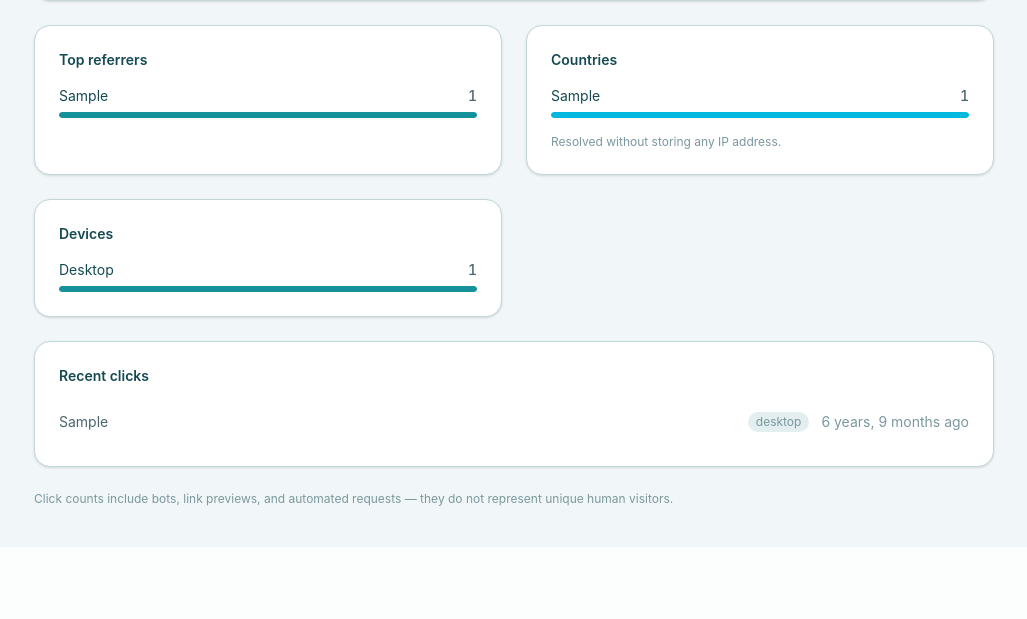
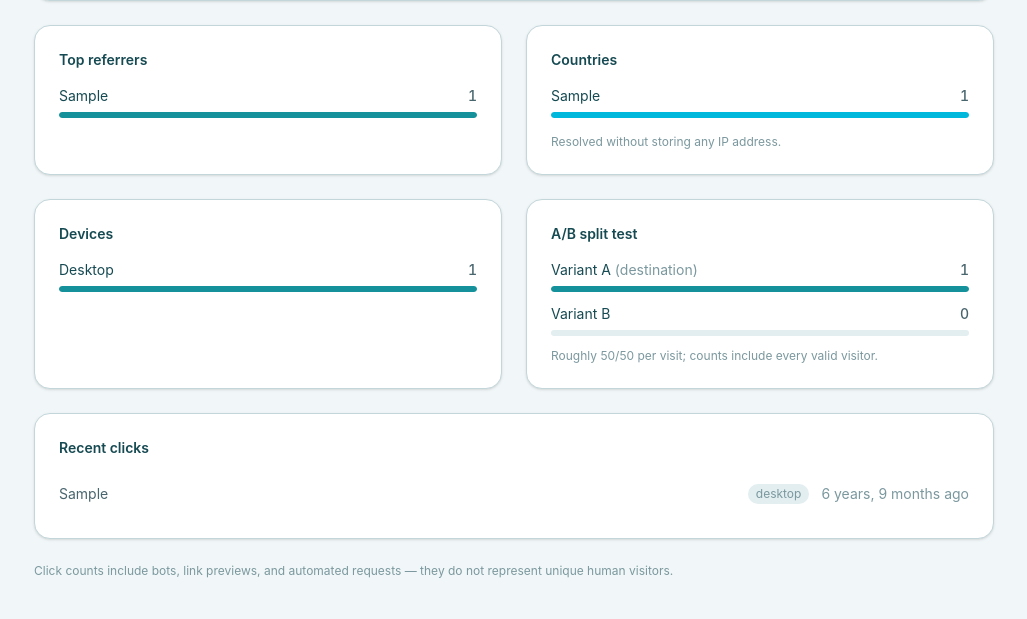
Before and after one commit to t7spotter/Retie, a Django app: page /dashboard/links/000/analytics/?bots=1 in a window 1280 px wide. Shown: the part 689-1308 px from the top of the page, without its empty margins (126-1153 px from the left). Before the commit the page ends 1195 px from the top, so only its background shows below. Run offline with Django 5.2, Linux system fonts and the light colour scheme; a user stored in the database is signed in; tables that the repository leaves empty hold one stand-in row (values such as "Sample post"); parts of the project's set-up code (start-up, migrations or seed data) failed here and were passed over.

Commit message:
feat: A/B split testing with per-variant click counts
Optional variant_b destination per link (edit/create, API field, MCP
arg): redirect_view flips a fair coin, stores the served variant on the
click event, and always 302s while a test runs so browsers can't cache
one arm. Analytics detail page shows an A/B card and the CSV export
gains variant rows via the new variant_breakdown query.

```diff
--- a/analytics/models.py
+++ b/analytics/models.py
@@ -30,6 +30,9 @@ class ClickEvent(models.Model):
         # analytics never outlive the links they describe.
     )
     created_at = models.DateTimeField(auto_now_add=True, db_index=True)
+    # A/B variant actually served on this click ("a" = the main
+    # destination, always recorded even when the link has no test).
+    variant = models.CharField(max_length=1, choices=[("a", "A"), ("b", "B")], default="a")
     referrer = models.URLField(max_length=2048, blank=True, default="")
     device = models.CharField(
         max_length=16,
--- a/analytics/queries.py
+++ b/analytics/queries.py
@@ -55,7 +55,7 @@ def looks_like_bot(user_agent: str) -> bool:
     return any(token in ua for token in BOT_UA_TOKENS)
 
 
-def record_click(link, request) -> ClickEvent:
+def record_click(link, request, variant: str = "a") -> ClickEvent:
     """Persist one redirect event for `link`.
 
     The referrer is only stored when sent by the browser; the IP address is
@@ -68,6 +68,7 @@ def record_click(link, request) -> ClickEvent:
 
     return ClickEvent.objects.create(
         link=link,
+        variant=variant,
         referrer=request.META.get("HTTP_REFERER", "")[:2048],
         device=device_category(user_agent),
         country=country_for(request.META.get("REMOTE_ADDR", "")),
@@ -149,6 +150,17 @@ def device_breakdown(user, link=None, include_bots: bool = False) -> dict:
     return {row["device"]: row["count"] for row in rows}
 
 
+def variant_breakdown(user, link=None, include_bots: bool = False) -> dict:
+    """Click counts per A/B variant actually served ("a", "b"), if any."""
+    clicks = ClickEvent.objects.filter(link__user=user)
+    if link is not None:
+        clicks = clicks.filter(link=link)
+    if not include_bots:
+        clicks = clicks.exclude(is_bot=True)
+    rows = clicks.values("variant").annotate(count=Count("id"))
+    return {row["variant"]: row["count"] for row in rows}
+
+
 def country_breakdown(user, link=None, limit: int = 8, include_bots: bool = False) -> list:
     """Top countries among recorded clicks (by two-letter code).
 
--- a/analytics/views.py
+++ b/analytics/views.py
@@ -23,10 +23,13 @@ def link_analytics(request, code):
     series = queries.clicks_over_time(request.user, days=30, link=link, include_bots=include_bots)
     referrers = queries.referrer_breakdown(request.user, link=link, limit=10, include_bots=include_bots)
     max_referrer_count = max((row["count"] for row in referrers), default=0)
+    variants = queries.variant_breakdown(request.user, link=link, include_bots=include_bots) if link.variant_b else {}
 
     context = {
         "link": link,
         "bots": include_bots,
+        "variant_a_count": variants.get("a", 0),
+        "variant_b_count": variants.get("b", 0),
         "total_clicks": link.clicks.count(),
         "bot_clicks": link.clicks.filter(is_bot=True).count(),
         "total_clicks_30": sum(point["clicks"] for point in series),
@@ -113,9 +116,12 @@ def link_analytics_csv(request, code):
 
     for row in queries.referrer_breakdown(request.user, link=link, limit=20):
         writer.writerow(["referrer", row["referrer"], row["count"]])
-    for device, count in queries.device_breakdown(request.user, link=link).items():
-        writer.writerow(["device", device, count])
+    for for_device, count in queries.device_breakdown(request.user, link=link).items():
+        writer.writerow(["device", for_device, count])
     for row in queries.country_breakdown(request.user, link=link, limit=20):
         writer.writerow(["country", row["country"], row["count"]])
+    if link.variant_b:
+        for variant, count in sorted(queries.variant_breakdown(request.user, link=link).items()):
+            writer.writerow(["variant", variant, count])
     writer.writerow(["meta", "total_clicks_non_bot", link.clicks.filter(is_bot=False).count()])
     return response
--- a/links/mcp.py
+++ b/links/mcp.py
@@ -112,6 +112,9 @@ def tool_create_link(user, args: dict) -> dict:
             from django.contrib.auth.hashers import make_password
 
             payload["password_hash"] = make_password(cleaned["password"])
+        if args.get("variant_b"):
+            from .models import validate_destination
+            payload["variant_b"] = validate_destination(str(args["variant_b"]))
         goes_live = _parse_expires(args["goes_live_at"], "goes_live_at") if args.get("goes_live_at") else None
         if goes_live is not None:
             payload["goes_live_at"] = goes_live
@@ -143,6 +146,7 @@ def tool_create_link(user, args: dict) -> dict:
         "notes": link.notes,
         "expires_at": link.expires_at,
         "goes_live_at": link.goes_live_at,
+        "variant_b": link.variant_b,
     }
 
 
@@ -199,6 +203,7 @@ def tool_get_link(user, args: dict) -> dict:
         "notes": link.notes,
         "expires_at": link.expires_at,
         "goes_live_at": link.goes_live_at,
+        "variant_b": link.variant_b,
         "total_clicks": link.clicks.count(),
     }
 
@@ -227,6 +232,13 @@ def tool_update_link(user, args: dict) -> dict:
     if "goes_live_at" in args:
         link.goes_live_at = _parse_expires(args["goes_live_at"], "goes_live_at") if args["goes_live_at"] else None
         updates.append("goes_live_at")
+    if "variant_b" in args:
+        if args["variant_b"] in (None, ""):
+            link.variant_b = ""
+        else:
+            from .models import validate_destination
+            link.variant_b = validate_destination(str(args["variant_b"]))
+        updates.append("variant_b")
     if "is_active" in args:
         link.is_active = bool(args["is_active"])
         updates.append("is_active")
@@ -318,6 +330,10 @@ TOOLS = [
                     "type": "string",
                     "description": "Full destination URL, must start with http:// or https://.",
                 },
+                "variant_b": {
+                    "type": "string",
+                    "description": "Optional second destination (A/B split test, 50/50).",
+                },
                 "alias": {"type": "string", "description": "Optional custom short code (alias)."},
                 "title": {"type": "string", "description": "Optional human-readable title."},
                 "tags": {"type": "string", "description": "Optional comma-separated tags."},
@@ -371,6 +387,7 @@ TOOLS = [
             "properties": {
                 "code": {"type": "string", "description": "Current short code of the link."},
                 "destination": {"type": "string", "description": "New destination (http/https)."},
+                "variant_b": {"type": ["string", "null"], "description": "New variant B destination (A/B test); empty string or null ends the test."},
                 "alias": {"type": "string", "description": "New short code."},
                 "title": {"type": "string", "description": "New title ('' clears it)."},
                 "expires_at": {
--- a/links/models.py
+++ b/links/models.py
@@ -158,6 +158,10 @@ class Link(models.Model):
     # Optional go-live moment: while in the future the link does not
     # redirect yet, regardless of is_active.
     goes_live_at = models.DateTimeField(null=True, blank=True)
+    # A/B split testing: when variant_b is non-empty, traffic is split
+    # roughly 50/50 between destination (variant A) and variant_b (B).
+    # The variant actually shown is stored on each click event.
+    variant_b = models.URLField(blank=True, default="")
     # Hotlink protection: when non-empty, redirects are served only when
     # the visitor's referrer host matches one of these domains (subdomains
     # included). Direct traffic (no referrer header) is always allowed —
--- a/links/serializers.py
+++ b/links/serializers.py
@@ -44,6 +44,7 @@ class LinkSerializer(serializers.ModelSerializer):
             "short_url",
             "destination",
             "title",
+            "variant_b",
             "is_active",
             "expires_at",
             "status",
--- a/templates/analytics/detail.html
+++ b/templates/analytics/detail.html
@@ -154,6 +154,34 @@
       <p class="mt-4 text-sm text-stone-500 dark:text-stone-400">No clicks recorded yet.</p>
       {% endif %}
     </div>
+
+    {% if link.variant_b %}
+    <!-- A/B variants -->
+    <div class="rounded-2xl border border-stone-200 bg-white p-6 shadow-sm dark:border-stone-800 dark:bg-stone-900">
+      <h2 class="text-sm font-semibold text-stone-700 dark:text-stone-200">A/B split test</h2>
+      <ul class="mt-4 space-y-3">
+        <li>
+          <div class="flex items-center justify-between gap-3 text-sm">
+            <span class="text-stone-700 dark:text-stone-200" title="{{ link.destination }}">Variant A <span class="text-stone-400">(destination)</span></span>
+            <span class="shrink-0 font-medium tabular-nums text-stone-500 dark:text-stone-400">{{ variant_a_count }}</span>
+          </div>
+          <div class="mt-1.5 h-1.5 w-full overflow-hidden rounded-full bg-stone-100 dark:bg-stone-800">
+            <div class="h-full rounded-full bg-indigo-500" style="width: {% widthratio variant_a_count total_clicks 100 %}%"></div>
+          </div>
+        </li>
+        <li>
+          <div class="flex items-center justify-between gap-3 text-sm">
+            <span class="text-stone-700 dark:text-stone-200" title="{{ link.variant_b }}">Variant B</span>
+            <span class="shrink-0 font-medium tabular-nums text-stone-500 dark:text-stone-400">{{ variant_b_count }}</span>
+          </div>
+          <div class="mt-1.5 h-1.5 w-full overflow-hidden rounded-full bg-stone-100 dark:bg-stone-800">
+            <div class="h-full rounded-full bg-amber-500" style="width: {% widthratio variant_b_count total_clicks 100 %}%"></div>
+          </div>
+        </li>
+      </ul>
+      <p class="mt-3 text-xs text-stone-400">Roughly 50/50 per visit; counts include every valid visitor.</p>
+    </div>
+    {% endif %}
   </div>
 
   <!-- Recently clicked -->
```
Also changed, not shown: api-docs/retie/openapi.yaml (+34 -0 lines), links/forms.py (+21 -1 lines), links/views.py (+16 -2 lines), templates/links/_form.html (+15 -0 lines), templates/pages/link_edit.html (+15 -0 lines), tests/test_ab_testing.py (added, +172 -0 lines), README.md, analytics/migrations/0004_clickevent_variant.py (added), links/migrations/0012_link_variant_b.py (added), static/css/app.css.
